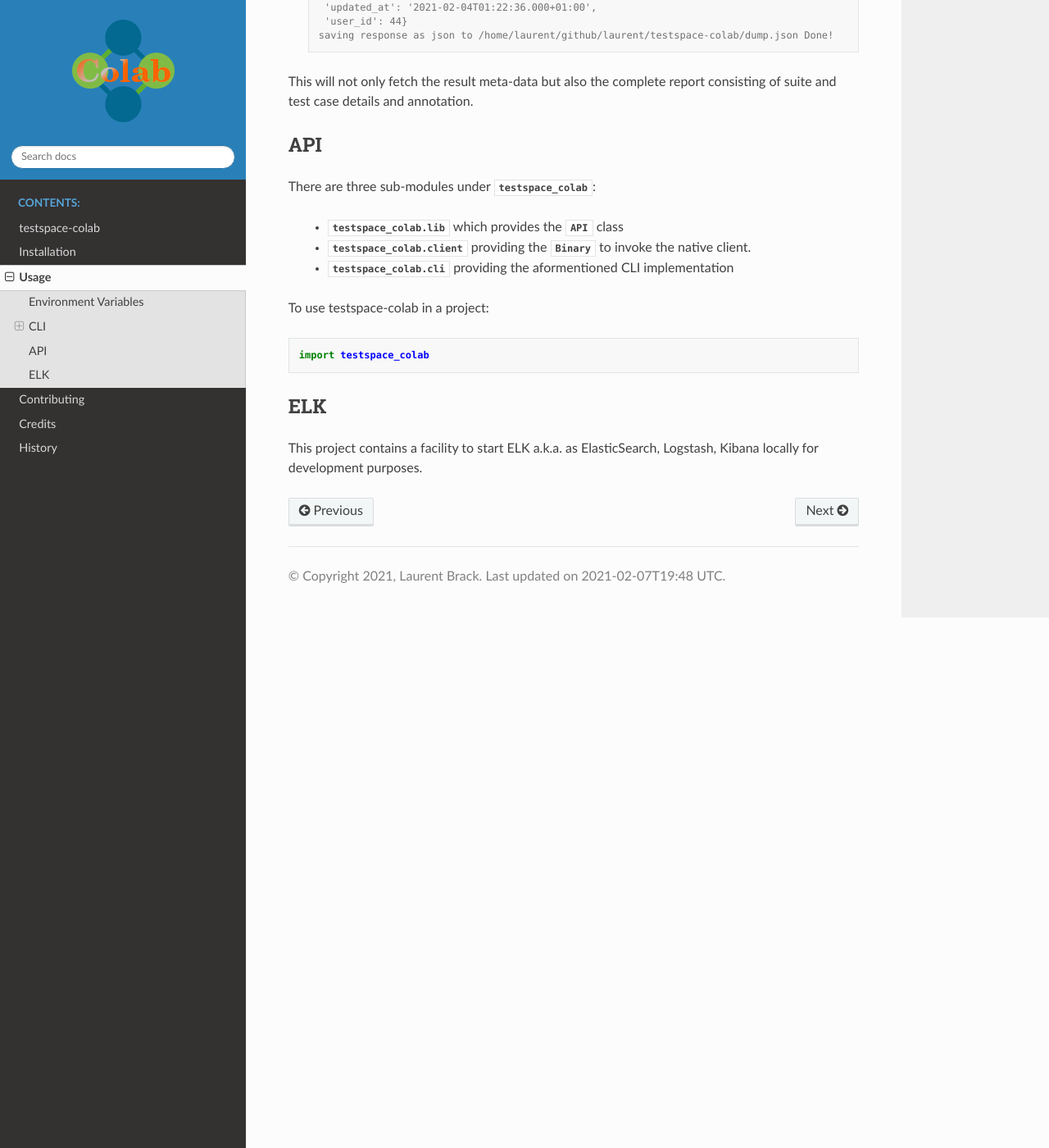
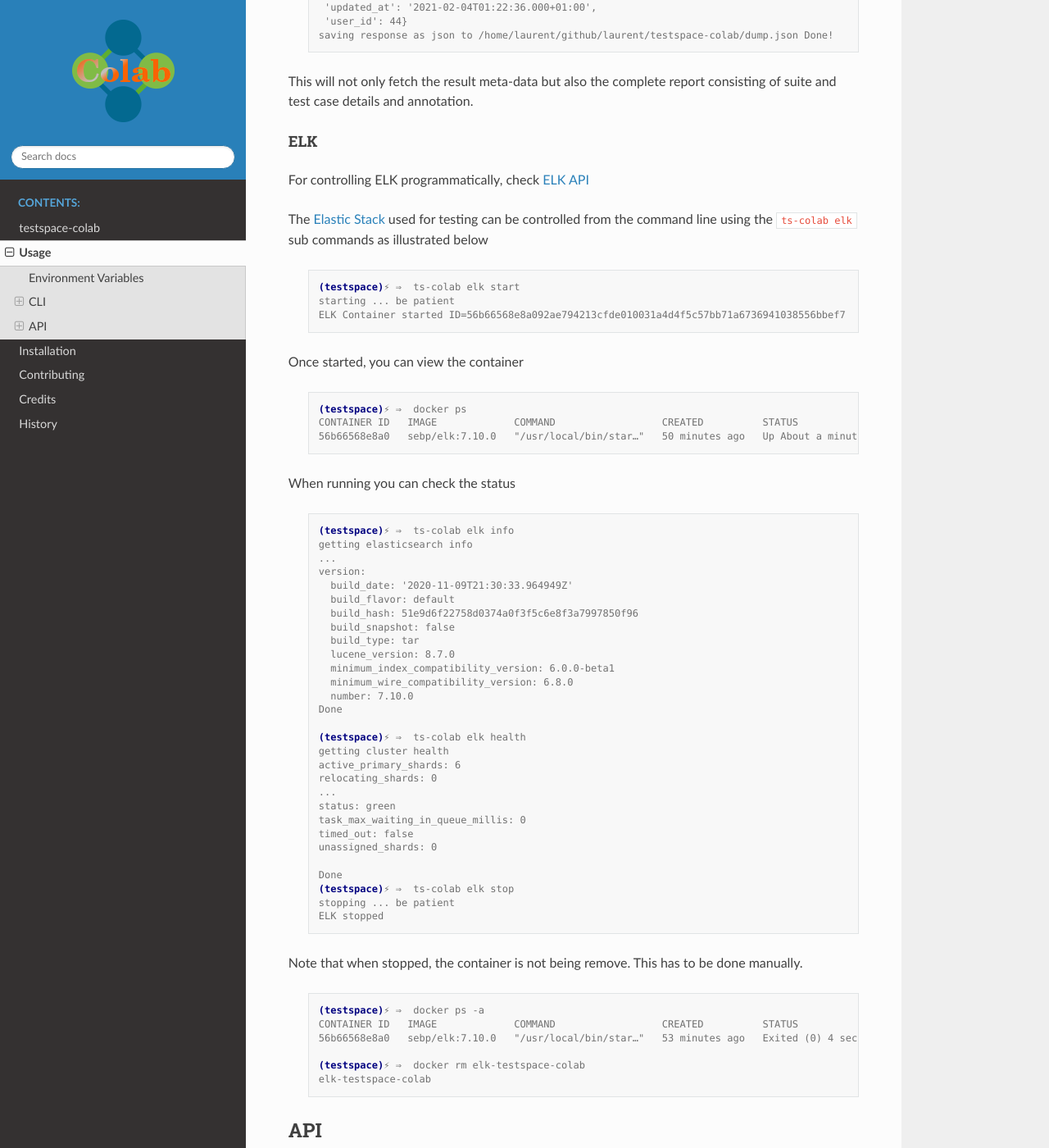
Before and after one commit to lbrack/testspace-colab, a Sphinx documentation site: the page built from docs/usage.rst, in a window 1280 px wide and 1400 px high, scrolled down 2774 px. Shown: the whole window at 82% size. Built offline with Sphinx 7.4.7 and the Read the Docs theme 2.0.0, drawn with Linux system fonts in a browser that asks for light colours; pages that are not in the unit, such as notebooks, are missing from menus; some of the changed text lies outside the part shown.

Commit message:
increased coverage, documentation and small bug fixes

```diff
--- a/AUTHORS.rst
+++ b/AUTHORS.rst
@@ -5,10 +5,6 @@
 * Zyto Ostrowski <a.ostrowski@outlook.com>
 * Laurent Brack <laurent.brack@gmail.com>
 
-
-Cookie-Cutter
--------------
-
 This package was created with Cookiecutter_ and the `audreyr/cookiecutter-pypackage`_ project template.
 
 .. _Cookiecutter: https://github.com/audreyr/cookiecutter
--- a/docs/conf.py
+++ b/docs/conf.py
@@ -44,7 +44,10 @@
 # sphinx.ext.intersphinx
 # -----------------------------------------------------------------------------
 intersphinx_mapping = {
-    "https://doc.python.org/3/": None,
+    "python" : (" https://doc.python.org/3/", None),
+    'docker' : ("https://docker-py.readthedocs.io/en/stable/", None),
+    'elastic' : ("https://elasticsearch-py.readthedocs.io/en/latest/", None),
+
 }
 
 # -----------------------------------------------------------------------------
--- a/docs/index.rst
+++ b/docs/index.rst
@@ -6,8 +6,8 @@
    :caption: Contents:
 
    readme
+   usage
    installation
-   usage
    contributing
    authors
    history
--- a/docs/usage.rst
+++ b/docs/usage.rst
@@ -95,7 +95,7 @@
 This command performs get request that are delegated to the
 `testspace-python <https://github.com/s2technologies/testspace-python>`_ library.
 
-for instance, to access the following API:
+for instance, to access the following API
 
     .. code-block::
 
@@ -152,26 +152,137 @@
 This will not only fetch the result meta-data but also the complete report
 consisting of suite and test case details and annotation.
 
+.. _elk_cli:
+
+ELK
+...
+
+For controlling ELK programmatically, check :ref:`ELK API <elk_api>`
+
+The `Elastic Stack <https://elk-docker.readthedocs.io>`_ used for testing can be controlled
+from the command line using the ``ts-colab elk`` sub commands as illustrated below
+
+    .. code-block:: console
+
+        (testspace)⚡ ⇒  ts-colab elk start
+        starting ... be patient
+        ELK Container started ID=56b66568e8a092ae794213cfde010031a4d4f5c57bb71a6736941038556bbef7
+
+Once started, you can view the container
+
+    .. code-block:: console
+
+        (testspace)⚡ ⇒  docker ps
+        CONTAINER ID   IMAGE             COMMAND                  CREATED          STATUS              PORTS                                                                                        NAMES
+        56b66568e8a0   sebp/elk:7.10.0   "/usr/local/bin/star…"   50 minutes ago   Up About a minute   0.0.0.0:5044->5044/tcp, 0.0.0.0:5601->5601/tcp, 9300/tcp, 0.0.0.0:9200->9200/tcp, 9600/tcp   elk-testspace-colab
+
+When running you can check the status
+
+    .. code-block:: console
+
+        (testspace)⚡ ⇒  ts-colab elk info
+        getting elasticsearch info
+        ...
+        version:
+          build_date: '2020-11-09T21:30:33.964949Z'
+          build_flavor: default
+          build_hash: 51e9d6f22758d0374a0f3f5c6e8f3a7997850f96
+          build_snapshot: false
+          build_type: tar
+          lucene_version: 8.7.0
+          minimum_index_compatibility_version: 6.0.0-beta1
+          minimum_wire_compatibility_version: 6.8.0
+          number: 7.10.0
+        Done
+
+        (testspace)⚡ ⇒  ts-colab elk health
+        getting cluster health
+        active_primary_shards: 6
+        relocating_shards: 0
+        ...
+        status: green
+        task_max_waiting_in_queue_millis: 0
+        timed_out: false
+        unassigned_shards: 0
+
+        Done
+        (testspace)⚡ ⇒  ts-colab elk stop
+        stopping ... be patient
+        ELK stopped
+
+Note that when stopped, the container is not being remove. This has to be done
+manually.
+
+    .. code-block:: console
+
+        (testspace)⚡ ⇒  docker ps -a
+        CONTAINER ID   IMAGE             COMMAND                  CREATED          STATUS                     PORTS     NAMES
+        56b66568e8a0   sebp/elk:7.10.0   "/usr/local/bin/star…"   53 minutes ago   Exited (0) 4 seconds ago             elk-testspace-colab
+
+        (testspace)⚡ ⇒  docker rm elk-testspace-colab
+        elk-testspace-colab
+
+
+
+
 
 API
 ***
 
-There are three sub-modules under :py:mod:`testspace_colab`:
+There are several sub-modules under :py:mod:`testspace_colab`:
 
     * :py:mod:`testspace_colab.lib` which provides the
-      :py:class:`API <testspace_colab.lib.API>` class
+      :py:class:`API <testspace_colab.lib.API>` class ro interface
+      with testspace
     * :py:mod:`testspace_colab.client` providing the
       :py:class:`Binary <testspace_colab.client.Binary>` to invoke
       the native client.
     * :py:mod:`testspace_colab.cli` providing the aformentioned CLI
       implementation
+    * :py:mod:`testspace_colab.elk` which provides the
+      :py:class:`ELK <testspace_colab.elk.ELK>` class to control
+      and access an ELK stack running on Docker.
 
 To use testspace-colab in a project::
 
     import testspace_colab
 
+.. _elk_api:
+
 ELK
-***
+---
+
+For controlling ELK from the command line, check the :ref:`elk cli <elk_cli>`
 
 This project contains a facility to start ELK a.k.a. as ElasticSearch, Logstash, Kibana
-locally for development purposes.
+locally for development purposes via the :class:`testspace_colab.elk.ELK` class.
+
+The usage is pretty simple and is illustrated below
+
+.. code-block:: console
+
+    from testspace_colab.elk import ELK
+    elk = ELK()
+    elk.available
+    Out[4]: False
+    elk.start()
+    Out[5]: <Container: 41061dd5a2>
+    elk.available
+    Out[6]: True
+    elk.elastic_search.info()
+    Out[7]:
+    {'name': 'elk',
+     'cluster_name': 'elasticsearch',
+     'cluster_uuid': 'ckRg9onsSqyU13AdGPkOAg',
+     'version': {'number': '7.10.0',
+      'build_flavor': 'default',
+      'build_type': 'tar',
+      'build_hash': '51e9d6f22758d0374a0f3f5c6e8f3a7997850f96',
+      'build_date': '2020-11-09T21:30:33.964949Z',
+      'build_snapshot': False,
+      'lucene_version': '8.7.0',
+      'minimum_wire_compatibility_version': '6.8.0',
+      'minimum_index_compatibility_version': '6.0.0-beta1'},
+     'tagline': 'You Know, for Search'}
+    elk.stop()
+    Out[8]: <Container: 41061dd5a2>
```
Also changed, not shown: 6 other files.
